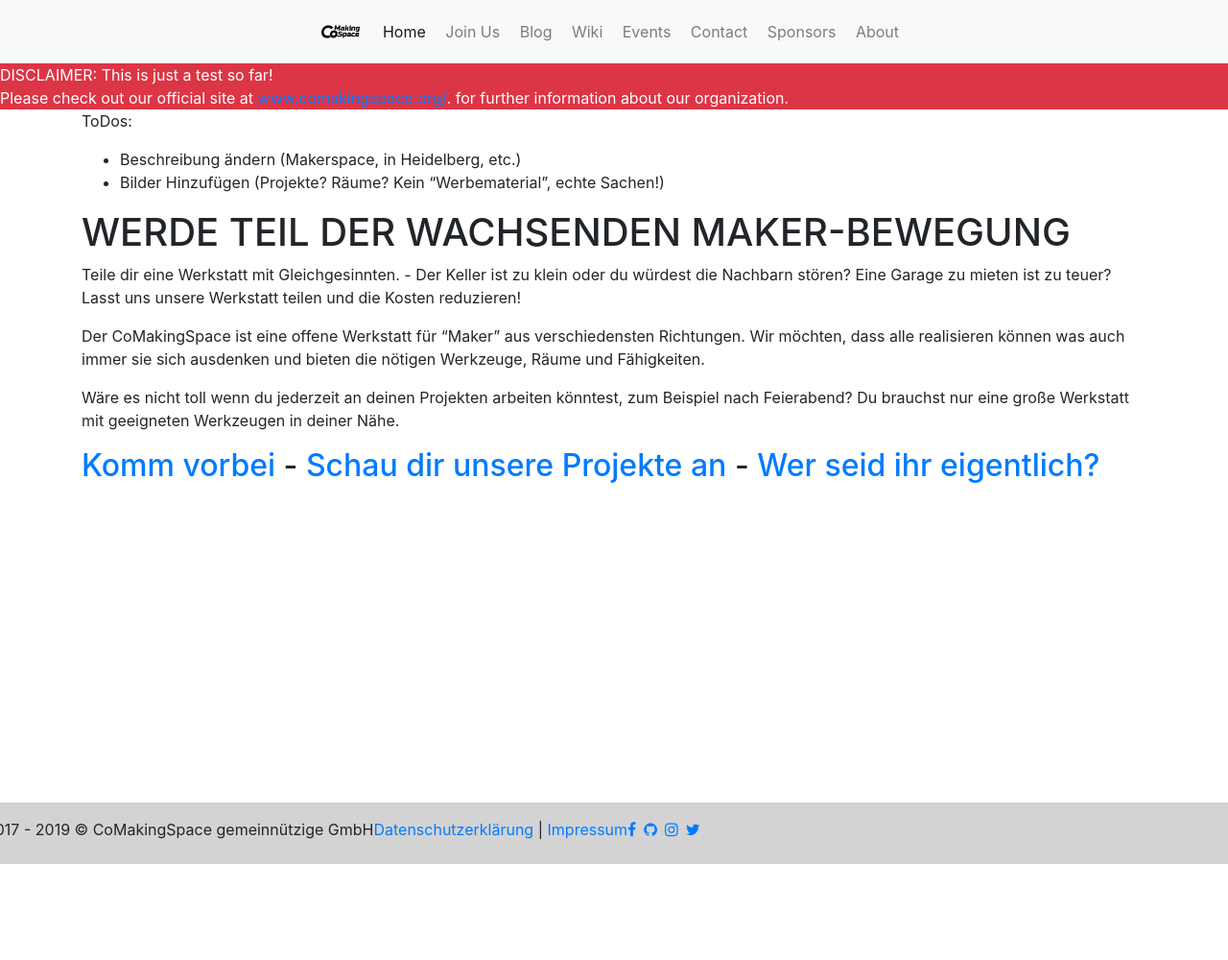
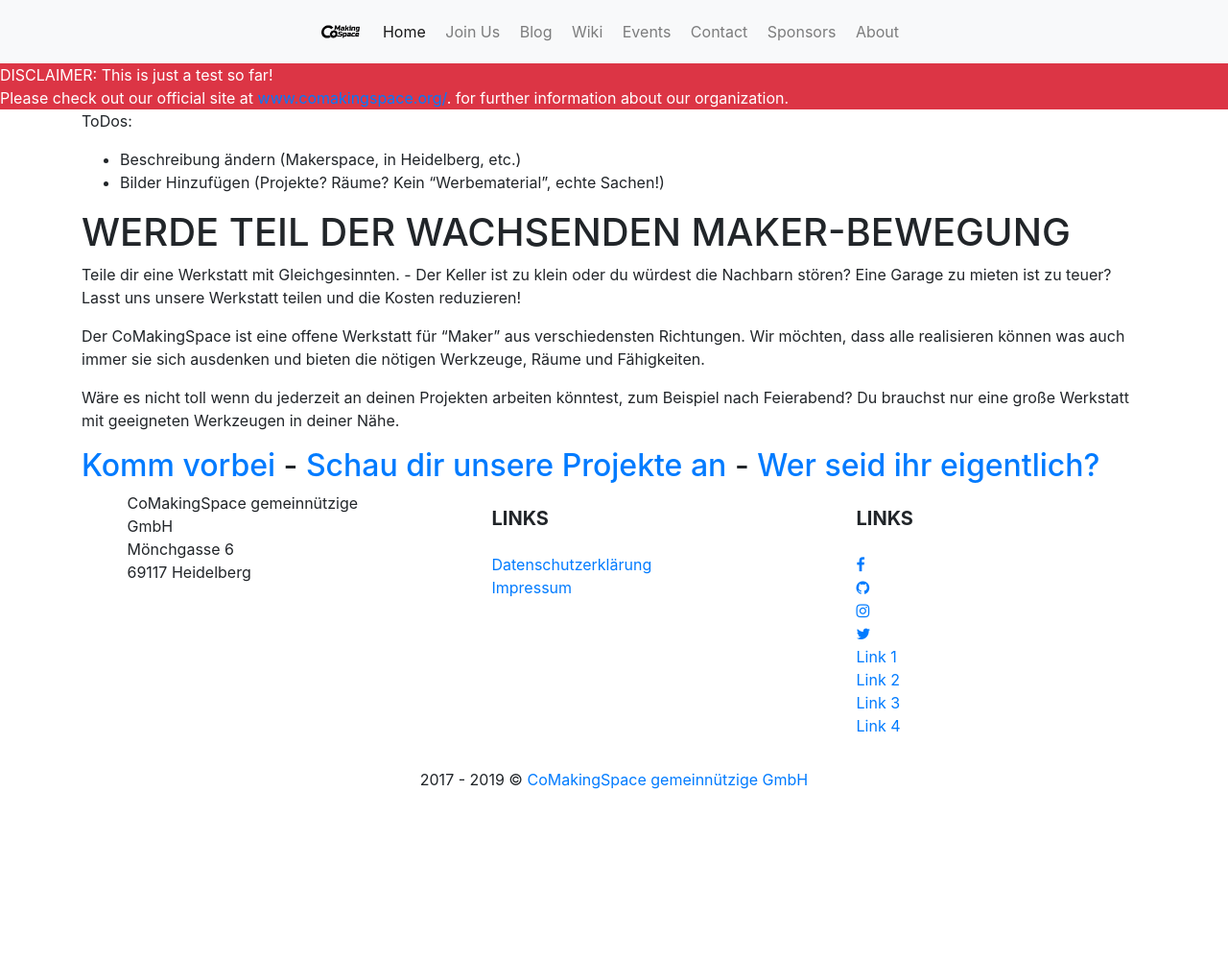
Before and after one commit to comakingspace/comakingspace.github.io, a Jekyll site: the page built from index.md, in a window 1280 px wide. Shown: the whole page at 96% size. Built offline with Jekyll 4.4.1, drawn with Linux system fonts in a browser that asks for light colours; before the commit the page ends 900 px from its top, so only the background shows below that.

Commit message:
footer changes

```diff
--- a/_includes/footer.html
+++ b/_includes/footer.html
@@ -1,52 +1,102 @@
-<footer class="footer text-center">
+<!-- Footer -->
+<footer class="page-footer font-small indigo">
         {%- assign social = site.social_links -%}
-    <div class="row text-left">
-        <div>
-            2017 - 2019 © CoMakingSpace gemeinnützige GmbH
+        <!-- Footer Links -->
+        <div class="container text-center text-md-left">
+
+                <!-- Grid row -->
+                <div class="row">
+                        <!-- Grid column -->
+                        <div class="col-md-3 mx-auto">
+                                CoMakingSpace gemeinnützige GmbH<br>
+                                Mönchgasse 6<br />
+                                69117 Heidelberg
                         </div>
-        <div className="text-center">
+                        <!-- Grid column -->
+                        <hr class="clearfix w-100 d-md-none">
+
+                        <!-- Grid column -->
+                        <div class="col-md-3 mx-auto">
+                                <!-- Links -->
+                                <h5 class="font-weight-bold text-uppercase mt-3 mb-4">Links</h5>
+                                <ul class="list-unstyled">
                                         {% for item in site.data.footer_nav %}
+                                        <li>
                                                 <a href="{{ item.link }}">{{ item.name}}</a>
-            {% if forloop.last == false %}
-            <span>|</span>
-            {% endif %}
+
+                                        </li>
                                         {% endfor %}
+
+                                </ul>
+
                         </div>
-        <ul class="list-inline">
-            {%- if social.facebook -%}<li class="list-inline-item"><a
+                        <!-- Grid column -->
+                        <hr class="clearfix w-100 d-md-none">
+
+                        <!-- Grid column -->
+                        <div class="col-md-3 mx-auto">
+
+                                <!-- Links -->
+                                <h5 class="font-weight-bold text-uppercase mt-3 mb-4">Links</h5>
+
+                                <ul class="list-unstyled">
+                                        {%- if social.facebook -%}<li><a
                                                         href="https://www.facebook.com/{{ social.facebook | cgi_escape | escape }}"
                                                         title="{{ social.facebook | escape }}"> <i class="fa fa-facebook"></i> </a></li>
                                         {%- endif -%}
-            {%- if social.github -%}<li class="list-inline-item"><a
+                                        {%- if social.github -%}<li><a
                                                         href="https://github.com/{{ social.github | cgi_escape | escape }}"
                                                         title="{{ social.github | escape }}"> <i class="fa fa-github"></i> </a></li>
                                         {%- endif -%}
-            {%- if social.instagram -%}<li class="list-inline-item"><a
+                                        {%- if social.instagram -%}<li><a
                                                         href="https://www.instagram.com/{{ social.instagram | cgi_escape | escape }}"
-                    title="{{ social.instagram | escape }}"><i class="fa fa-instagram"></i> </a></li>
+                                                        title="{{ social.instagram | escape }}"><i class="fa fa-instagram"></i> </a>
+                                        </li>
                                         {%- endif -%}
-            {%- if social.twitter -%}<li class="list-inline-item"><a
+                                        {%- if social.twitter -%}<li><a
                                                         href="https://twitter.com/{{ social.twitter | cgi_escape | escape }}"
-                    title="{{ social.twitter | escape }}"><i class="fa fa-twitter"></i> </a></li>{%- endif -%}
-            {%- if social.youtube -%}<li class="list-inline-item"><a
+                                                        title="{{ social.twitter | escape }}"><i class="fa fa-twitter"></i> </a></li>
+                                        {%- endif -%}
+                                        {%- if social.youtube -%}<li><a
                                                         href="https://www.youtube.com/{{ social.youtube | cgi_escape | escape }}"
                                                         title="{{ social.youtube | escape }}"> <i class="fa fa-youtube"></i> </a></li>
                                         {%- endif -%}
-            {%- if social.youtube_channel -%}<li class="list-inline-item"><a
+                                        {%- if social.youtube_channel -%}<li><a
                                                         href="https://www.youtube.com/channel/{{ social.youtube_channel | cgi_escape | escape }}"
                                                         title="{{ social.youtube_channel_name | escape | default: 'YouTube' }}"> <i
                                                                 class="fa fa-youtube"></i> </a></li>
                                         {%- endif -%}
-            {%- if social.telegram -%}<li class="list-inline-item"><a
+                                        {%- if social.telegram -%}<li><a
                                                         href="https://t.me/{{ social.telegram | cgi_escape | escape }}"
                                                         title="{{ social.telegram | escape }}"> <i class="fa fa-telegram"></i> </a></li>
                                         {%- endif -%}
+                                        <li>
+                                                <a href="#!">Link 1</a>
+                                        </li>
+                                        <li>
+                                                <a href="#!">Link 2</a>
+                                        </li>
+                                        <li>
+                                                <a href="#!">Link 3</a>
+                                        </li>
+                                        <li>
+                                                <a href="#!">Link 4</a>
+                                        </li>
                                 </ul>
+
                         </div>
+                        <!-- Grid column -->
 
+                        <hr class="clearfix w-100 d-md-none">
+                </div>
+                <!-- Grid row -->
 
+        </div>
+        <!-- Footer Links -->
 
-
-
-
+        <!-- Copyright -->
+        <div class="footer-copyright text-center py-3">2017 - 2019 © <a href="/"> CoMakingSpace gemeinnützige GmbH</a>
+        </div>
+        <!-- Copyright -->
 </footer>
+<!-- Footer -->
--- a/_includes/head.html
+++ b/_includes/head.html
@@ -7,6 +7,7 @@
     <link rel="stylesheet" href="/assets/css/main.css">
     <link href="https://stackpath.bootstrapcdn.com/font-awesome/4.7.0/css/font-awesome.min.css" rel="stylesheet"
         integrity="sha384-wvfXpqpZZVQGK6TAh5PVlGOfQNHSoD2xbE+QkPxCAFlNEevoEH3Sl0sibVcOQVnN" crossorigin="anonymous">
-
+    <link rel="shortcut icon"
+        href="/assets/CoMaking_Favicon16px.png">
     <title>ComakingSpace {{page.title}}</title>
 </head>
```
Also changed, not shown: assets/images/CoMaking_Favicon16px.png (added), assets/images/CoMaking_Favicon24px.png (added). Lines whose indentation alone changed are shown as unchanged.
